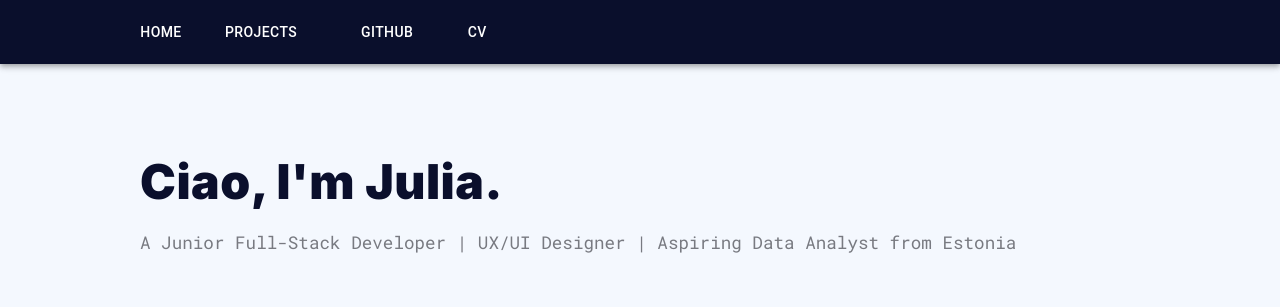
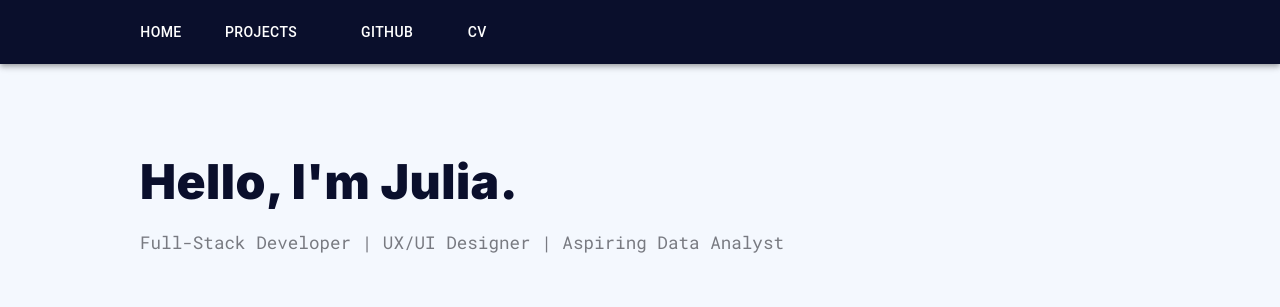
Before and after one commit to juliataro/portfolio-website, a React (Vite) app: page / in a window 1280 px wide. Shown: the top 307 px of the page. Built offline with nearby package versions, Linux system fonts and the light colour scheme; some icons are missing.

Commit message:
Home page Hello change

```diff
--- a/src/HomePage.tsx
+++ b/src/HomePage.tsx
@@ -78,11 +78,8 @@ export default function HomePage() {
       <main>
         <div className="intro">
           <header>
-            <h1>Ciao, I'm Julia.</h1>
-            <p>
-              A Junior Full-Stack Developer | UX/UI Designer | Aspiring Data
-              Analyst from Estonia
-            </p>
+            <h1>Hello, I'm Julia.</h1>
+            <p>Full-Stack Developer | UX/UI Designer | Aspiring Data Analyst</p>
           </header>
 
           <section className="about-skills">
```
